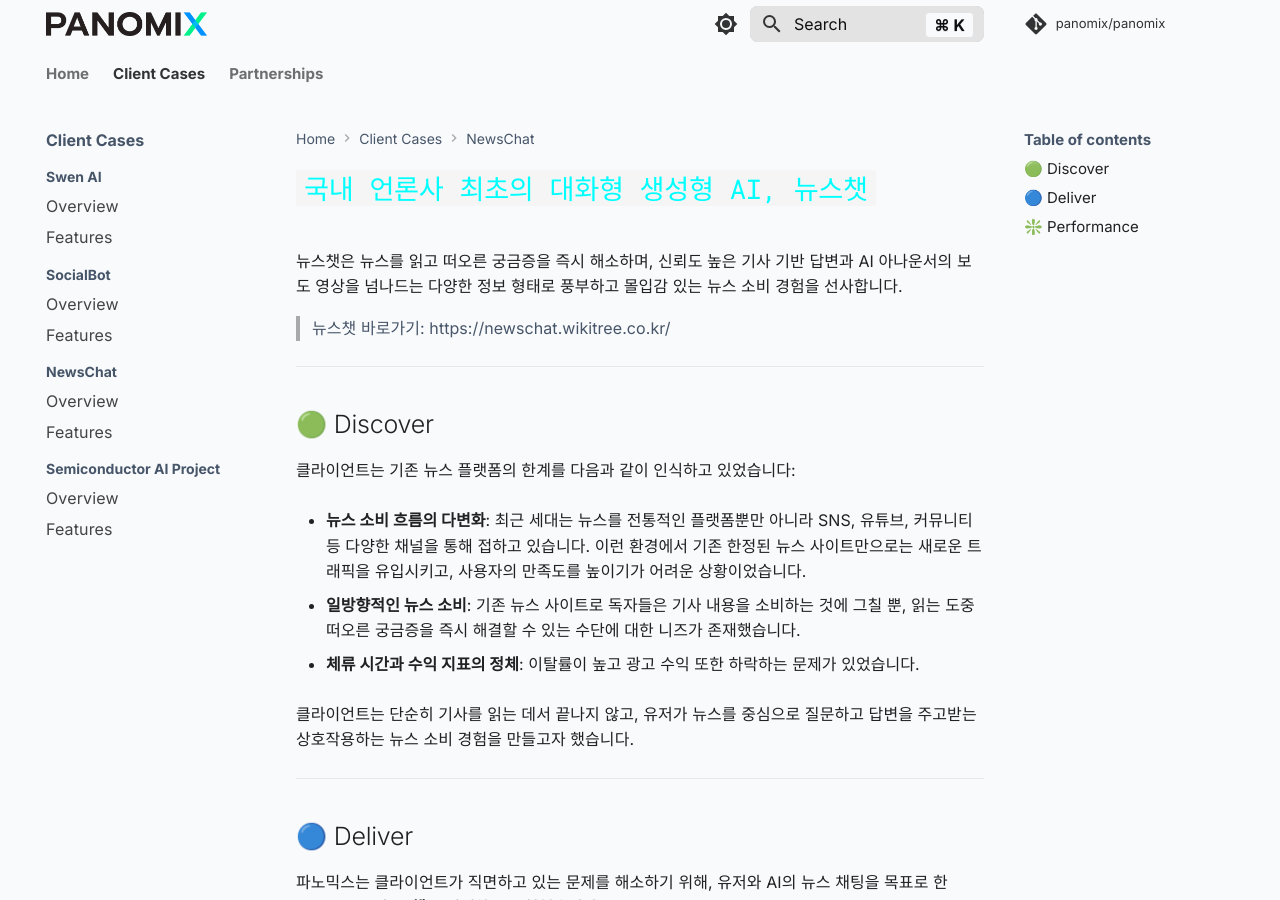
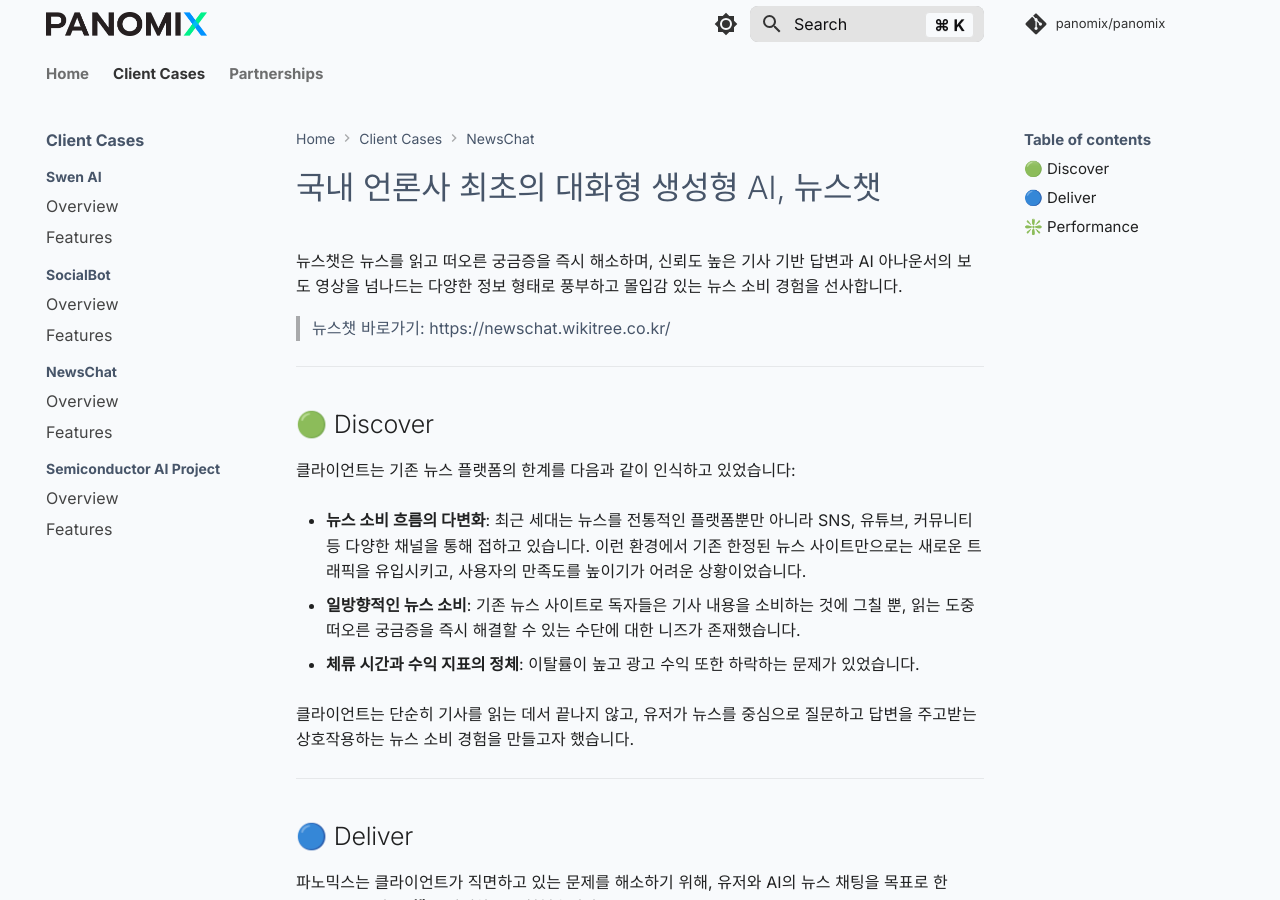
Before and after one commit to panomix/panomix, an MkDocs documentation site: the page built from docs/clients/newschat/newschat.md, in a window 1280 px wide and 900 px high. Built offline with MkDocs 1.6.1 and Material for MkDocs 9.7.7, drawn with Linux system fonts in a browser that asks for light colours; comment, search, counter and statistics services are not loaded.

Commit message:
Update newschat.md

```diff
--- a/docs/clients/newschat/newschat.md
+++ b/docs/clients/newschat/newschat.md
@@ -1,4 +1,4 @@
-# <code style="color : cyan">국내 언론사 최초의 대화형 생성형 AI, 뉴스챗</code>
+# 국내 언론사 최초의 대화형 생성형 AI, 뉴스챗
 
 뉴스챗은 뉴스를 읽고 떠오른 궁금증을 즉시 해소하며,
 신뢰도 높은 기사 기반 답변과 AI 아나운서의 보도 영상을 넘나드는 다양한 정보 형태로 풍부하고 몰입감 있는 뉴스 소비 경험을 선사합니다.
```
